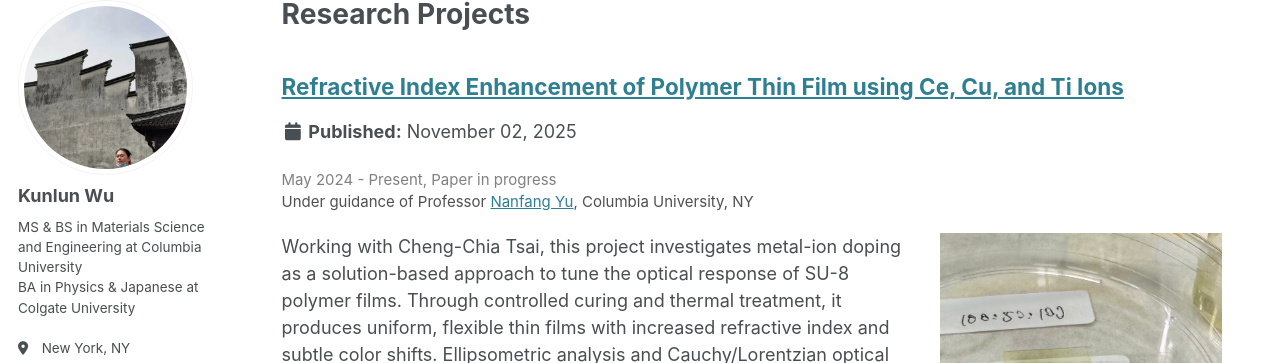
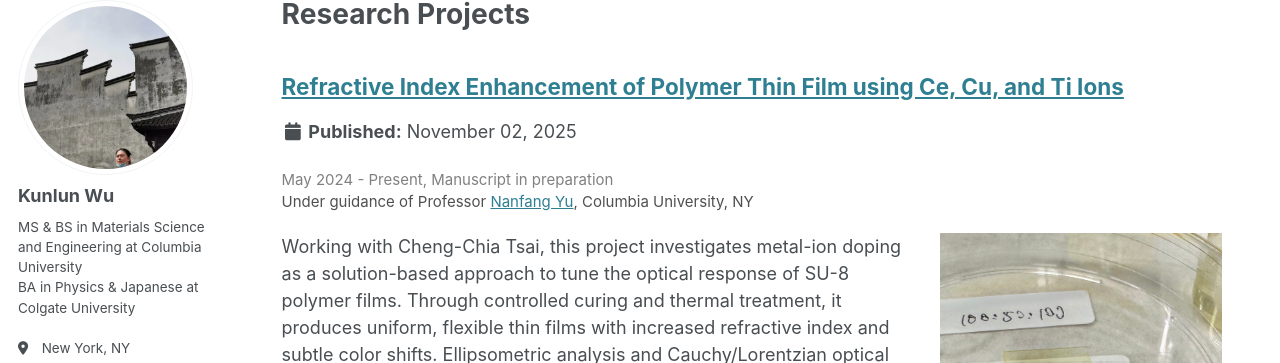
Before and after one commit to kunlun-wu/kunlun-wu.github.io, a Jekyll site: the page built from _pages/research.html, in a window 1280 px wide and 900 px high. Shown: the part 106-469 px from the top of the window. Built offline with Jekyll 4.4.1, drawn with Linux system fonts in a browser that asks for light colours; some web fonts are replaced.

Commit message:
small update

```diff
--- a/_research/research-4.md
+++ b/_research/research-4.md
@@ -1,7 +1,7 @@
 ---
 title: "Refractive Index Enhancement of Polymer Thin Film using Ce, Cu, and Ti Ions"
 excerpt: |
-  <p style="margin-bottom:0; font-size:15px; color:#808080;">May 2024 - Present, Paper in progress</p>
+  <p style="margin-bottom:0; font-size:15px; color:#808080;">May 2024 - Present, Manuscript in preparation</p>
   <p style="margin-top:0; font-size:15px; color:#505050;">Under guidance of Professor <a href="https://www.apam.columbia.edu/faculty/nanfang-yu">Nanfang Yu</a>, Columbia University, NY</p>
 
   <img src='/images/research/4thinfilmion/1.jpg' width="30%" align="right" style="margin-left:20px">
```
